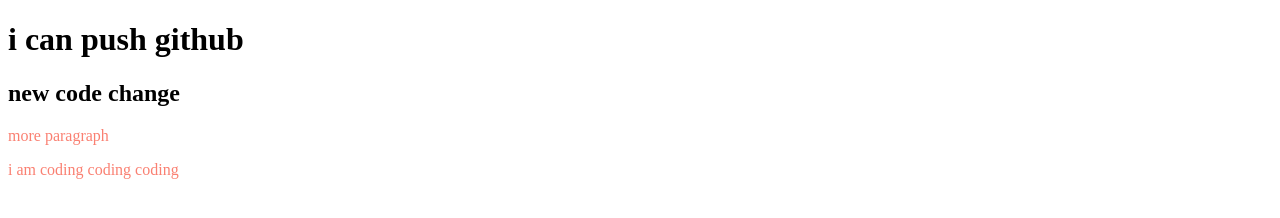
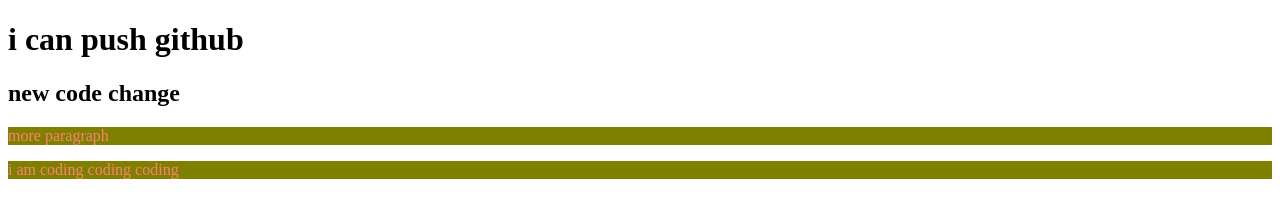
Before and after one commit to dolagithub/my.1strepo, a plain HTML site: page index.html in a window 1280 px wide. Drawn offline with Linux system fonts and the light colour scheme.

Commit message:
added back

```diff
--- a/me.css
+++ b/me.css
@@ -1,3 +1,4 @@
 p{
   color: salmon;
+  background-color: olive;
 }
```
